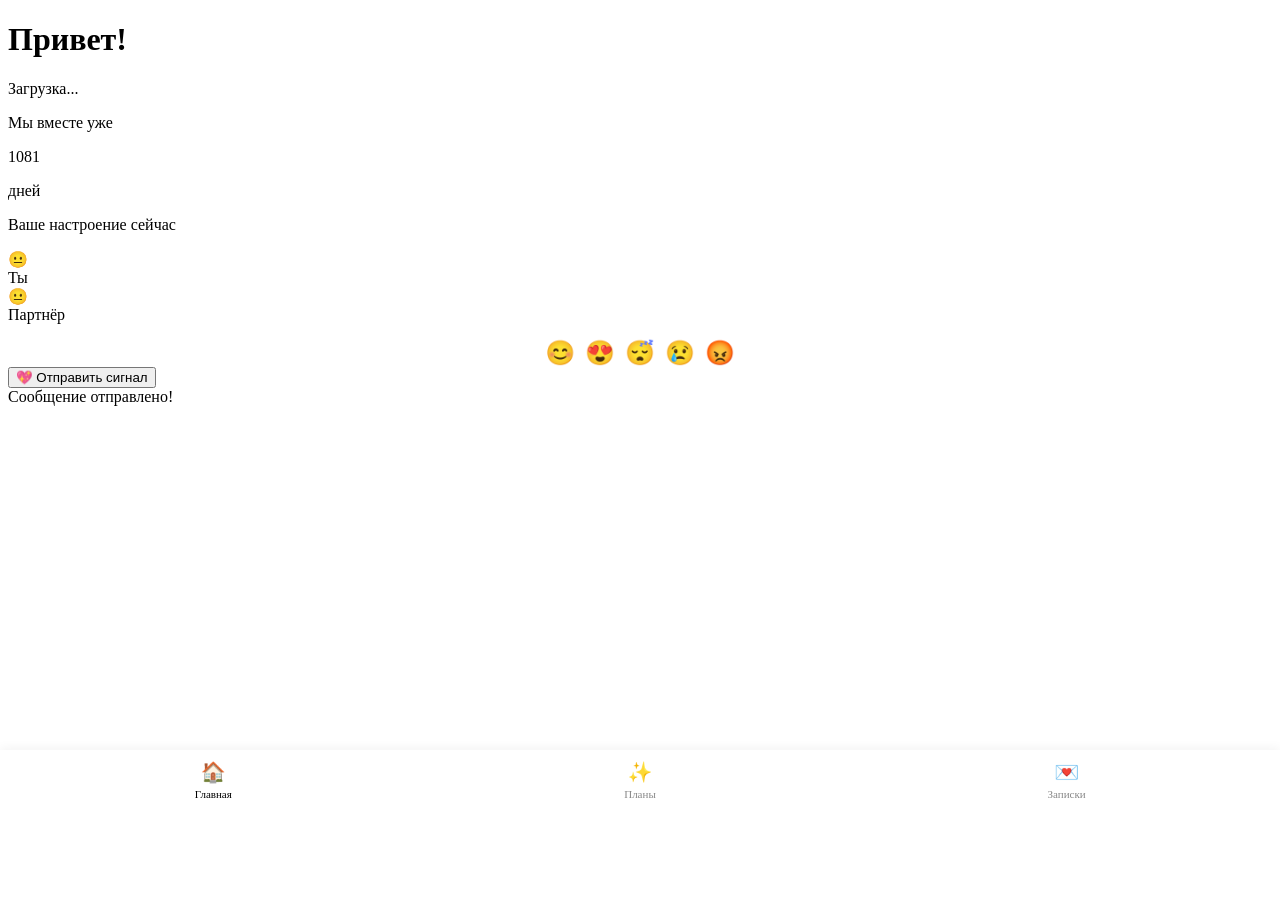
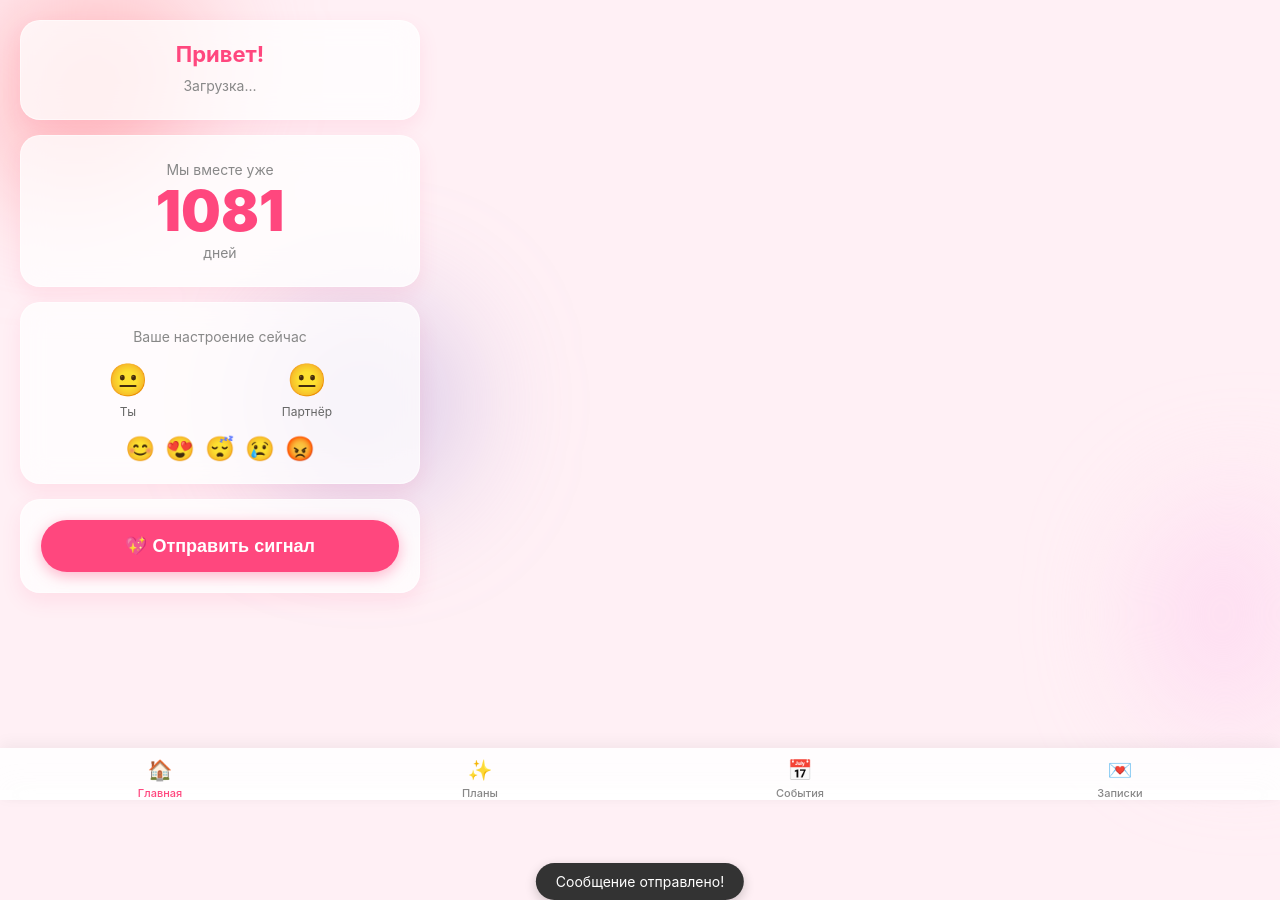
Before and after one commit to FRGG3577/FrGG, a Flask app: page / in a window 1280 px wide. Before the commit the page ends 798 px from the top, so only its background shows below. Run offline with Flask 3, Linux system fonts and the light colour scheme; some libraries are stand-ins or nearby versions.

Commit message:
Add files via upload

```diff
--- a/app.py
+++ b/app.py
@@ -20,7 +20,38 @@ def load_data():
     if os.path.exists(DATA_FILE):
         with open(DATA_FILE, 'r', encoding='utf-8') as f:
             return json.load(f)
-    return {"wishlist": [], "notes": [], "moods": {MY_ID: "😐", PARTNER_ID: "😐"}}
+    return {
+        "wishlist": [],
+        "notes": [],
+        "events": [], # <-- НОВОЕ
+        "moods": {MY_ID: "😐", PARTNER_ID: "😐"}
+    }
+
+# В самом низу app.py добавь новые маршруты:
+@app.route('/api/events', methods=['GET', 'POST', 'DELETE'])
+def events():
+    global db
+    if request.method == 'GET':
+        # Сортируем по дате
+        sorted_events = sorted(db.get("events", []), key=lambda x: x["date"])
+        return jsonify(sorted_events)
+    elif request.method == 'POST':
+        data = request.get_json()
+        event_text = data.get('text')
+        event_date = data.get('date') # формат "YYYY-MM-DD"
+        if event_text and event_date:
+            db["events"].append({
+                "id": str(random.randint(1000, 9999)),
+                "text": event_text,
+                "date": event_date
+            })
+            save_data(db)
+        return jsonify({"status": "ok"})
+    elif request.method == 'DELETE':
+        event_id = request.args.get('id')
+        db["events"] = [e for e in db["events"] if e["id"] != event_id]
+        save_data(db)
+        return jsonify({"status": "ok"})
 
 def save_data(data):
     with open(DATA_FILE, 'w', encoding='utf-8') as f:
--- a/static/script.js
+++ b/static/script.js
@@ -144,3 +144,90 @@ document.addEventListener('DOMContentLoaded', () => {
         setTimeout(() => { toast.style.bottom = '-100px'; }, 3000);
     }
 });
+
+ // В функции switchPage добавь вызов загрузки событий:
+    window.switchPage = function(pageName, element) {
+        // ... предыдущий код ...
+        if (pageName === 'wishlist') loadWishlist();
+        if (pageName === 'notes') loadNotes();
+        if (pageName === 'events') loadEvents(); // <-- ДОБАВИТЬ ЭТО
+    }
+
+    // --- КАЛЕНДАРЬ СОБЫТИЙ ---
+    window.loadEvents = function() {
+        fetch('/api/events').then(res => res.json()).then(events => {
+            const list = document.getElementById('events-list');
+            list.innerHTML = '';
+            const today = new Date();
+            today.setHours(0,0,0,0); // Сбрасываем время для точного расчета
+
+            if (events.length === 0) {
+                list.innerHTML = '<p class="status-text">Пока нет событий. Добавьте первое!</p>';
+                return;
+            }
+
+            events.forEach(event => {
+                const eventDate = new Date(event.date);
+                // Считаем разницу в днях
+                const timeDiff = eventDate.getTime() - today.getTime();
+                const daysLeft = Math.ceil(timeDiff / (1000 * 3600 * 24));
+
+                let daysText = '';
+                let colorClass = 'color: #666;';
+
+                if (daysLeft === 0) {
+                    daysText = 'Сегодня! 🎉';
+                    colorClass = 'color: #ff477e; font-weight: bold;';
+                } else if (daysLeft === 1) {
+                    daysText = 'Завтра 🔥';
+                    colorClass = 'color: #ff477e; font-weight: bold;';
+                } else if (daysLeft > 0) {
+                    daysText = `Через ${daysLeft} дн.`;
+                    if (daysLeft <= 3) colorClass = 'color: #ff7f00;'; // Оранжевый, если скоро
+                } else {
+                    daysText = 'Прошло';
+                    colorClass = 'color: #999; text-decoration: line-through;';
+                }
+
+                // Форматируем дату для красоты (ДД.ММ)
+                const dateParts = event.date.split('-');
+                const formatDate = `${dateParts[2]}.${dateParts[1]}`;
+
+                list.innerHTML += `
+                    <li style="border-left-color: ${daysLeft <= 3 && daysLeft >= 0 ? '#ff477e' : '#a18cd1'};">
+                        <div>
+                            <div style="font-weight: bold; margin-bottom: 4px;">${event.text}</div>
+                            <div style="font-size: 12px; color: #888;">
+                                ${formatDate} — <span style="${colorClass}">${daysText}</span>
+                            </div>
+                        </div>
+                        <button class="delete-btn" onclick="deleteEvent('${event.id}')">×</button>
+                    </li>`;
+            });
+        });
+    }
+
+    window.addEvent = function() {
+        const text = document.getElementById('event-input').value;
+        const date = document.getElementById('date-input').value;
+
+        if (!text.trim() || !date) {
+            showToast("Заполните все поля!");
+            return;
+        }
+
+        fetch('/api/events', {
+            method: 'POST',
+            headers: { 'Content-Type': 'application/json' },
+            body: JSON.stringify({ text: text, date: date })
+        }).then(() => {
+            document.getElementById('event-input').value = '';
+            document.getElementById('date-input').value = '';
+            loadEvents();
+            showToast("Событие добавлено!");
+        });
+    }
+
+    window.deleteEvent = function(id) {
+        fetch(`/api/events?id=${id}`, { method: 'DELETE' }).then(() => loadEvents());
+    }
--- a/static/style.css
+++ b/static/style.css
@@ -1,3 +1,60 @@
+:root {
+    --bg: #ffeef2;
+    --card: #ffffff;
+    --text: #333;
+    --accent: #ff477e;
+}
+body {
+    font-family: -apple-system, sans-serif; margin: 0; padding: 20px;
+    background: var(--bg); color: var(--text); display: flex;
+    flex-direction: column; align-items: center; min-height: 100vh;
+}
+.card {
+    background: var(--card); padding: 20px; border-radius: 20px;
+    box-shadow: 0 8px 20px rgba(255, 71, 126, 0.15);
+    width: 100%; max-width: 400px; text-align: center;
+    box-sizing: border-box; margin-bottom: 15px;
+    transition: transform 0.3s;
+}
+.card:active { transform: scale(0.98); }
+
+h1 { font-size: 22px; margin: 0 0 10px; color: var(--accent); }
+.status-text { color: #888; font-size: 14px; margin: 5px 0; }
+
+/* Счетчик */
+.days-counter { font-size: 56px; font-weight: 900; color: var(--accent); margin: 0; line-height: 1; }
+
+/* Настроения */
+.mood-row { display: flex; justify-content: space-around; margin-top: 15px; }
+.mood-item { display: flex; flex-direction: column; align-items: center; gap: 5px; }
+.mood-emoji { font-size: 32px; cursor: pointer; transition: transform 0.2s; }
+.mood-emoji:hover { transform: scale(1.2); }
+.mood-label { font-size: 12px; color: #666; }
+
+/* Кнопка */
+.hug-btn {
+    background: var(--accent); color: white; border: none; padding: 15px;
+    font-size: 18px; border-radius: 50px; width: 100%; font-weight: bold;
+    box-shadow: 0 4px 15px rgba(255, 71, 126, 0.4); cursor: pointer;
+    transition: all 0.2s;
+}
+.hug-btn:active { transform: scale(0.95); box-shadow: 0 2px 5px rgba(255, 71, 126, 0.4); }
+
+/* Анимация появления */
+@keyframes fadeIn { from { opacity: 0; transform: translateY(10px); } to { opacity: 1; transform: translateY(0); } }
+.card { animation: fadeIn 0.5s ease-out forwards; }
+.card:nth-child(2) { animation-delay: 0.1s; }
+.card:nth-child(3) { animation-delay: 0.2s; }
+.card:nth-child(4) { animation-delay: 0.3s; }
+
+/* Всплывающее уведомление */
+#toast {
+    position: fixed; bottom: -100px; left: 50%; transform: translateX(-50%);
+    background: #333; color: white; padding: 10px 20px; border-radius: 30px;
+    font-size: 14px; transition: bottom 0.3s; z-index: 1000;
+    box-shadow: 0 4px 12px rgba(0,0,0,0.2);
+}
+
 /* ... (оставляем весь предыдущий CSS) ... */
 
 /* Навигация и страницы */
@@ -44,3 +101,89 @@ body { padding-bottom: 80px; } /* Оставляем место для нижн
     align-items: center; font-size: 15px; border-left: 4px solid var(--accent);
 }
 .delete-btn { background: none; border: none; color: #ff4d4d; font-size: 20px; cursor: pointer; padding: 0 5px; }
+
+/* --- ЖИВОЙ ФОН --- */
+body {
+    margin: 0;
+    padding: 20px;
+    padding-bottom: 80px;
+    font-family: -apple-system, sans-serif;
+    color: var(--text);
+    display: flex;
+    flex-direction: column;
+    align-items: center;
+    min-height: 100vh;
+    /* Убираем старый сплошной цвет фона */
+    background: #fff0f5;
+    position: relative;
+    overflow-x: hidden;
+}
+
+/* Круги для фона */
+.bg-blobs {
+    position: fixed;
+    top: 0; left: 0; width: 100%; height: 100%;
+    z-index: -1;
+    overflow: hidden;
+    filter: blur(60px); /* Размытие для эффекта "облаков" */
+}
+
+.blob {
+    position: absolute;
+    border-radius: 50%;
+    opacity: 0.7;
+    animation: float 10s infinite ease-in-out alternate;
+}
+
+.blob-1 {
+    width: 300px; height: 300px;
+    background: #ff9a9e;
+    top: -10%; left: -10%;
+    animation-delay: 0s;
+}
+
+.blob-2 {
+    width: 250px; height: 250px;
+    background: #fecfef;
+    bottom: 10%; right: -10%;
+    animation-delay: -3s;
+}
+
+.blob-3 {
+    width: 200px; height: 200px;
+    background: #a18cd1;
+    top: 40%; left: 20%;
+    animation-delay: -6s;
+    opacity: 0.4;
+}
+
+@keyframes float {
+    0% { transform: translate(0, 0) scale(1); }
+    50% { transform: translate(30px, -50px) scale(1.1); }
+    100% { transform: translate(-20px, 20px) scale(0.9); }
+}
+
+/* Делаем карточки полупрозрачными (Glassmorphism) */
+.card {
+    background: rgba(255, 255, 255, 0.75) !important; /* Полупрозрачный белый */
+    backdrop-filter: blur(15px); /* Эффект матового стекла */
+    -webkit-backdrop-filter: blur(15px);
+    border: 1px solid rgba(255, 255, 255, 0.5);
+    /* Остальные стили карточки оставляем */
+    padding: 20px; border-radius: 20px;
+    box-shadow: 0 8px 20px rgba(255, 71, 126, 0.1);
+    width: 100%; max-width: 400px; text-align: center;
+    box-sizing: border-box; margin-bottom: 15px;
+    transition: transform 0.3s;
+}
+
+/* Обновляем нижнее меню, чтобы оно тоже было стеклянным */
+.bottom-nav {
+    position: fixed; bottom: 0; left: 0; right: 0;
+    background: rgba(255, 255, 255, 0.85); /* Полупрозрачное */
+    backdrop-filter: blur(15px);
+    display: flex; justify-content: space-around;
+    padding: 10px 0; box-shadow: 0 -4px 15px rgba(0,0,0,0.05);
+    z-index: 100;
+    padding-bottom: env(safe-area-inset-bottom, 10px);
+}
--- a/templates/index.html
+++ b/templates/index.html
@@ -9,7 +9,11 @@
     <link rel="stylesheet" href="{{ url_for('static', filename='style.css') }}">
 </head>
 <body>
-
+    <div class="bg-blobs">
+        <div class="blob blob-1"></div>
+        <div class="blob blob-2"></div>
+        <div class="blob blob-3"></div>
+    </div>
     <!-- Экран 1: Главная -->
     <div id="page-home" class="page active">
         <div class="card">
@@ -68,19 +72,37 @@
 
     <!-- Нижнее меню -->
     <nav class="bottom-nav">
+        <div id="page-events" class="page">
+        <div class="card">
+            <h1>Наш календарь 📅</h1>
+            <p class="status-text">Важные даты и планы</p>
+
+            <div class="input-group" style="flex-direction: column;">
+                <input type="text" id="event-input" placeholder="Что за событие?">
+                <input type="date" id="date-input" style="margin-top: 10px;">
+                <button onclick="addEvent()" style="margin-top: 10px; padding: 10px;">Добавить</button>
+            </div>
+
+            <ul id="events-list" class="list-container"></ul>
+        </div>
+    </div>
+
+    <!-- Обнови нижнее меню (nav) -->
+    <nav class="bottom-nav">
         <div class="nav-item active" onclick="switchPage('home', this)">
-            <span class="nav-icon">🏠</span>
-            <span class="nav-text">Главная</span>
+            <span class="nav-icon">🏠</span><span class="nav-text">Главная</span>
         </div>
         <div class="nav-item" onclick="switchPage('wishlist', this)">
-            <span class="nav-icon">✨</span>
-            <span class="nav-text">Планы</span>
+            <span class="nav-icon">✨</span><span class="nav-text">Планы</span>
+        </div>
+        <div class="nav-item" onclick="switchPage('events', this)">
+            <span class="nav-icon">📅</span><span class="nav-text">События</span>
         </div>
         <div class="nav-item" onclick="switchPage('notes', this)">
-            <span class="nav-icon">💌</span>
-            <span class="nav-text">Записки</span>
+            <span class="nav-icon">💌</span><span class="nav-text">Записки</span>
         </div>
     </nav>
+
 
     <div id="toast">Сообщение отправлено!</div>
     <script src="{{ url_for('static', filename='script.js') }}"></script>
```
